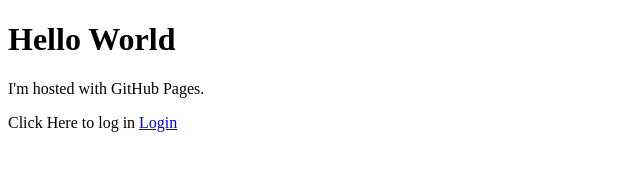
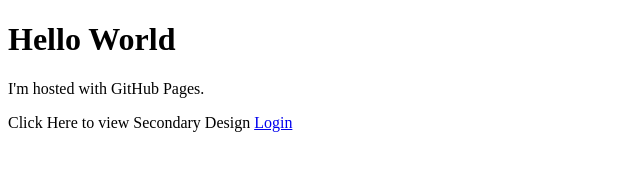
Before and after one commit to nicosantarin/nicosantarin.github.io, a plain HTML site: page index.html in a window 1280 px wide. Shown: the whole page, without its empty margins (0-640 px from the left). Drawn offline with Linux system fonts and the light colour scheme.

Commit message:
Changed words

```diff
--- a/index.html
+++ b/index.html
@@ -3,7 +3,7 @@
 <body>
 <h1>Hello World</h1>
 <p>I'm hosted with GitHub Pages.</p>
-<p>Click Here to log in
+<p>Click Here to view Secondary Design
 <a href="loginp.html">Login</a>
 </p>
 </body>
```
